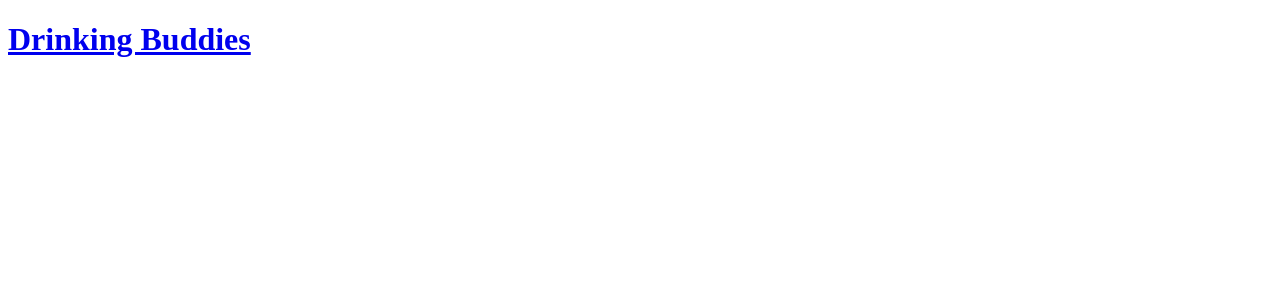
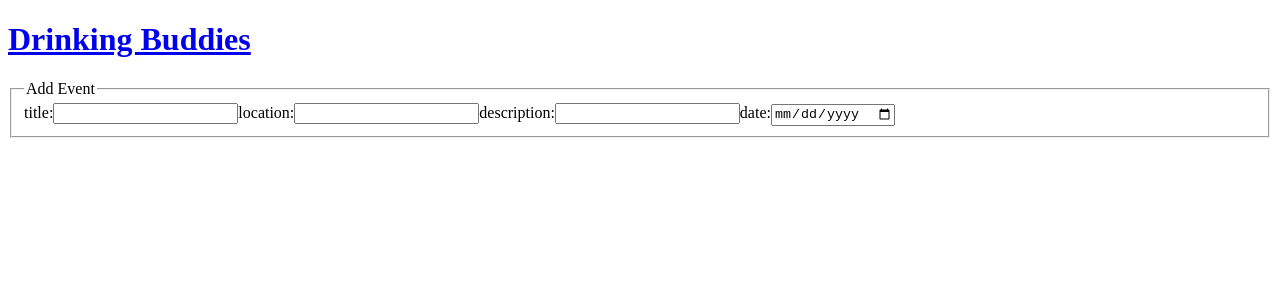
Before and after one commit to JonoStarsmore/drinking-buddies, a React (Create React App) app: page /add-event in a window 1280 px wide. Shown: the top 300 px of the page. Built offline with nearby package versions, Linux system fonts and the light colour scheme.

Commit message:
eventForm handling

```diff
--- a/src/App.js
+++ b/src/App.js
@@ -1,11 +1,11 @@
 import React, { Component } from 'react';
 import { Route, Link } from 'react-router-dom'
-
 import data from './data';
 import APIContext from './APIContext';
 import EventList from './EventList';
 import EventPage from './EventPage';
 import Home from './Home';
+import AddEvent from './AddEvent';
 
 /*
   - routing
@@ -45,7 +45,7 @@
     return (
     <APIContext.Provider value={value}>
       <header>
-        <h1><Link to='/events'>Drinking Buddies</Link></h1>
+        <h1><Link to='/'>Drinking Buddies</Link></h1>
         <nav></nav>
       </header>
 
@@ -62,6 +62,13 @@
           path='/events/:event_id'
           component={EventPage}
         />
+
+        <Route
+          exact
+          path='/add-event'
+          component={AddEvent}
+        />
+
 
 
       </main>
--- a/src/addEvent.js
+++ b/src/addEvent.js
@@ -36,19 +36,19 @@
                 <legend>Add Event</legend>
                 <label htmlFor='title'>
                     title:
-                    <input onChange={this.onInputChange} className='input-title' name='title' type="text" />
+                    <input onChange={this.onInputChange} value={this.state.title} className='input-title' name='title' type="text" />
                 </label>
                 <label htmlFor='location'>
                         location:
-                    <input className='input-location' name='location'type="text" />
+                    <input onChange={this.onInputChange} value={this.state.location} className='input-location' name='location'type="text" />
                 </label>
                 <label htmlFor="description">
                         description:
-                    <input className='input-description' name='description' type="text" />
+                    <input onChange={this.onInputChange} value={this.state.description} className='input-description' name='description' type="text" />
                 </label>
                 <label htmlFor="date">
                         date:
-                    <input className='input-date' name='date' type="date" />
+                    <input onChange={this.onInputChange} value={this.state.date} className='input-date' name='date' type="date" />
                 </label>
             </fieldset>
             </form>
```
Also changed, not shown: src/EditEvent.js (added), src/LandingPage.js (added).
